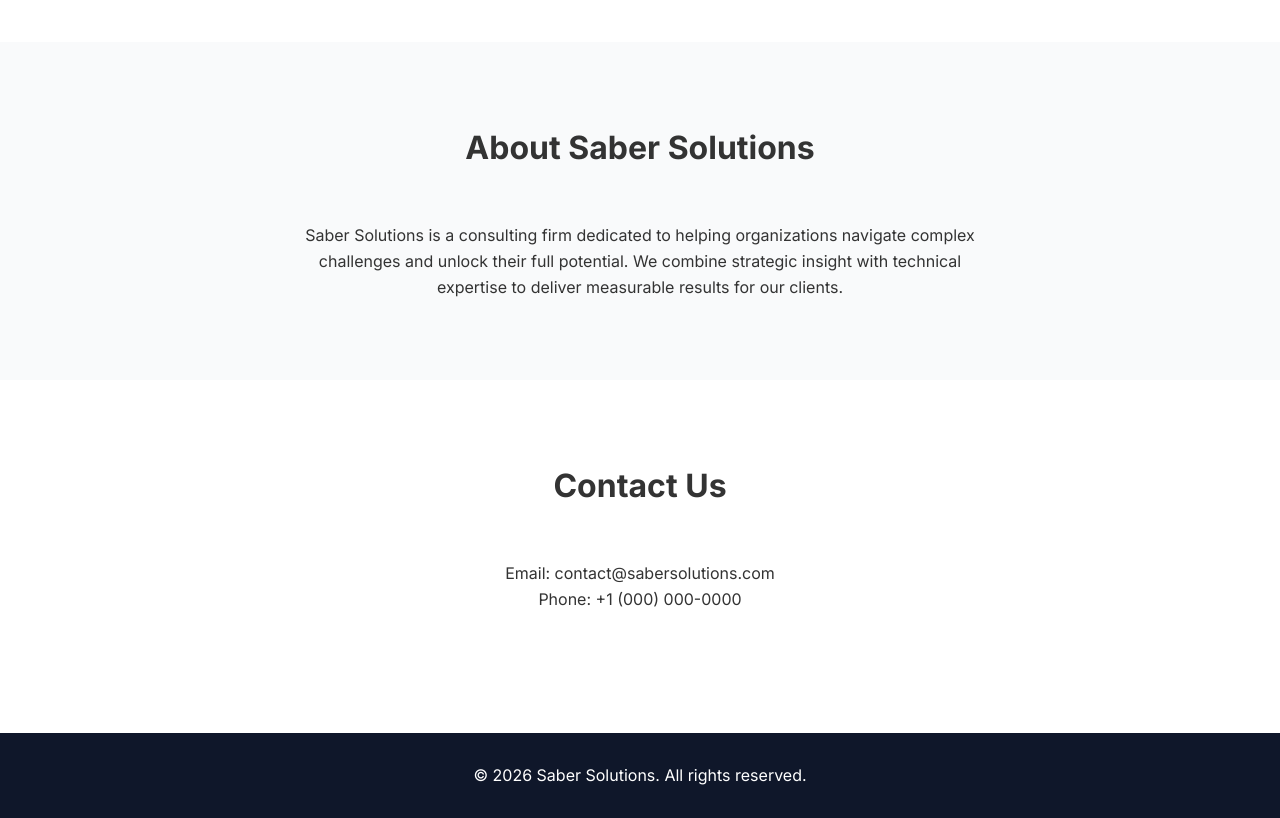
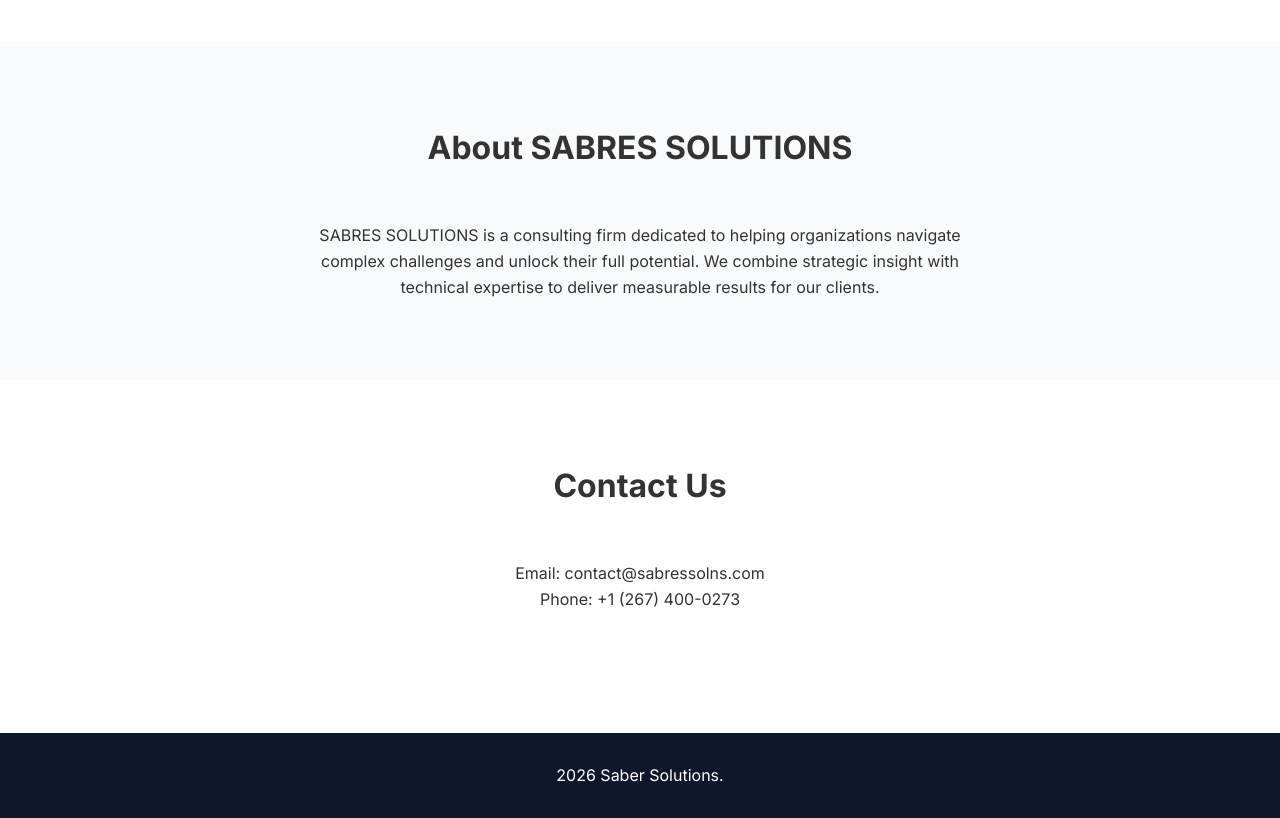
Before and after one commit to sabressolutions/website, a plain HTML site: page index.html in a window 1280 px wide. Shown: the part 960-1778 px from the top of the page. Drawn offline with Linux system fonts and the light colour scheme.

Commit message:
Update index.html

```diff
--- a/index.html
+++ b/index.html
@@ -3,7 +3,7 @@
 <head>
 <meta charset="UTF-8">
 <meta name="viewport" content="width=device-width, initial-scale=1.0">
-<title>Saber Solutions | Strategic Consulting</title>
+<title>SABRES SOLUTIONS | Strategic Consulting</title>
 
 <!-- Google Fonts -->
 <link href="https://fonts.googleapis.com/css2?family=Inter:wght@300;400;600;700&display=swap" rel="stylesheet">
@@ -17,7 +17,7 @@
 <header>
 <div class="container">
 <nav>
-<h2>Saber Solutions</h2>
+<h2>SABRES SOLUTIONS</h2>
 <ul>
 <li><a href="#services">Services</a></li>
 <li><a href="#about">About</a></li>
@@ -30,7 +30,7 @@
 <section class="hero">
 <div class="container">
 <h1>Strategic Consulting for Modern Businesses</h1>
-<p>Saber Solutions helps organizations innovate, optimize operations, and accelerate growth.</p>
+<p>SABRES SOLUTIONS helps organizations innovate, optimize operations, and accelerate growth.</p>
 <a class="btn" href="#contact">Get in Touch</a>
 </div>
 </section>
@@ -61,9 +61,9 @@
 
 <section id="about" class="about">
 <div class="container">
-<h2 class="section-title">About Saber Solutions</h2>
+<h2 class="section-title">About SABRES SOLUTIONS</h2>
 <p style="text-align:center; max-width:700px; margin:auto;">
-Saber Solutions is a consulting firm dedicated to helping organizations navigate complex
+SABRES SOLUTIONS is a consulting firm dedicated to helping organizations navigate complex
 challenges and unlock their full potential. We combine strategic insight with technical
 expertise to deliver measurable results for our clients.
 </p>
@@ -73,13 +73,13 @@ expertise to deliver measurable results for our clients.
 <section id="contact" class="contact">
 <div class="container">
 <h2 class="section-title">Contact Us</h2>
-<p>Email: contact@sabersolutions.com</p>
-<p>Phone: +1 (000) 000-0000</p>
+<p>Email: contact@sabressolns.com</p>
+<p>Phone: +1 (267) 400-0273</p>
 </div>
 </section>
 
 <footer>
-<p>© 2026 Saber Solutions. All rights reserved.</p>
+<p>2026 Saber Solutions.</p>
 </footer>
 
 </body>
```
